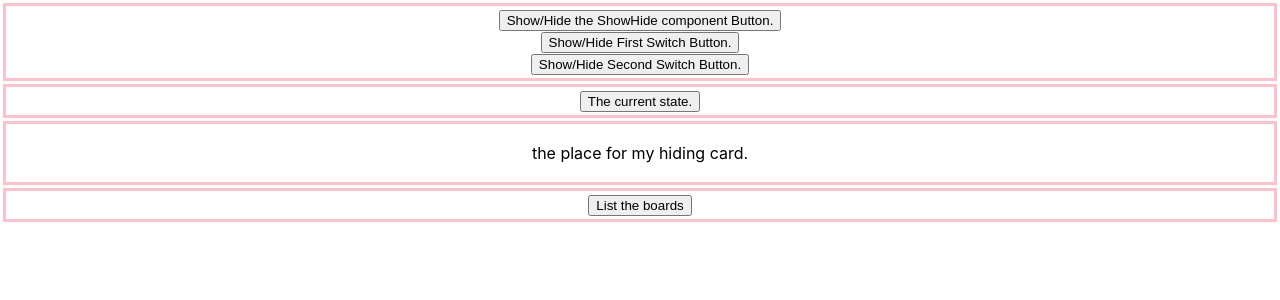
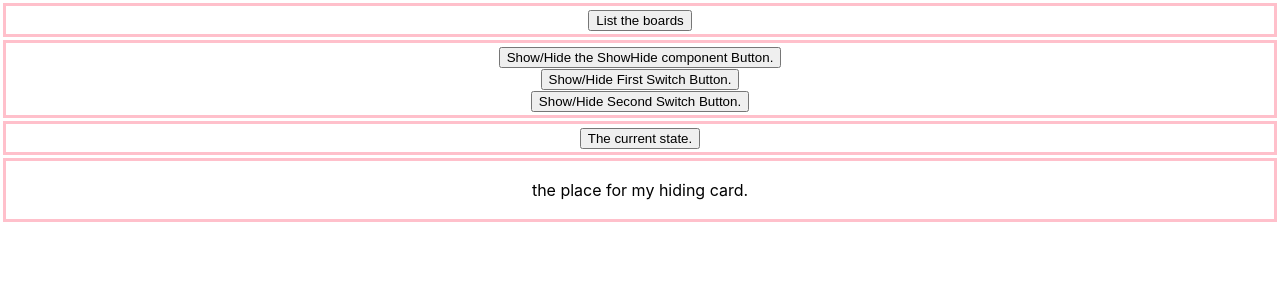
Before and after one commit to JamieBort/TrelloAPI, a React (Create React App) app in the folder trelloapi/: page / in a window 1280 px wide. Shown: the top 300 px of the page. Built offline with nearby package versions, Linux system fonts and the light colour scheme; no server answers.

Commit message:
Modified the trelloapi/src/App.js file. Show/hide is working with the api call.

```diff
--- a/trelloapi/src/App.js
+++ b/trelloapi/src/App.js
@@ -19,7 +19,7 @@ class App extends React.Component {
       showHideDemo1: false,
       showHideDemo2: false,
       ShowHide: false,
-      details:[], // used for api call.
+      details: [], // used for api call.
     };
     this.showHideComponentSwitchStatement = this.showHideComponentSwitchStatement.bind(this); // or similar line. *** NOTE: this needs to change. ***
   }
@@ -109,6 +109,10 @@ class App extends React.Component {
     return (
       <div className="App">
         <div className="section">
+          <APIButtonWithProps message="List the boards" theFunction={this.multifunctionButton} />
+          {/* <List details={this.state.details}></List> */}
+        </div>
+        <div className="section">
           <APIButtonWithProps message="Show/Hide the ShowHide component Button." theFunction={() => this.showHideComponentSwitchStatement("showHideShowHide")}>
           </APIButtonWithProps>
           <APIButtonWithProps message="Show/Hide First Switch Button." theFunction={() => this.showHideComponentSwitchStatement("showHideDemo1")}>
@@ -121,14 +125,10 @@ class App extends React.Component {
         </div>
         <div className="section">
           <p>the place for my hiding card.</p>
-          { abcd && <List  details={this.state.details}/>}
+          {abcd && <List details={this.state.details} />}
           {showHideShowHide && <ShowHide />}
           {showHideDemo1 && <Demo1 />}
           {showHideDemo2 && <Demo2 />}
-        </div>
-        <div className="section">
-          <APIButtonWithProps message="List the boards" theFunction={this.multifunctionButton} />
-          {/* <List details={this.state.details}></List> */}
         </div>
 
         {/* <div className="section">
```
